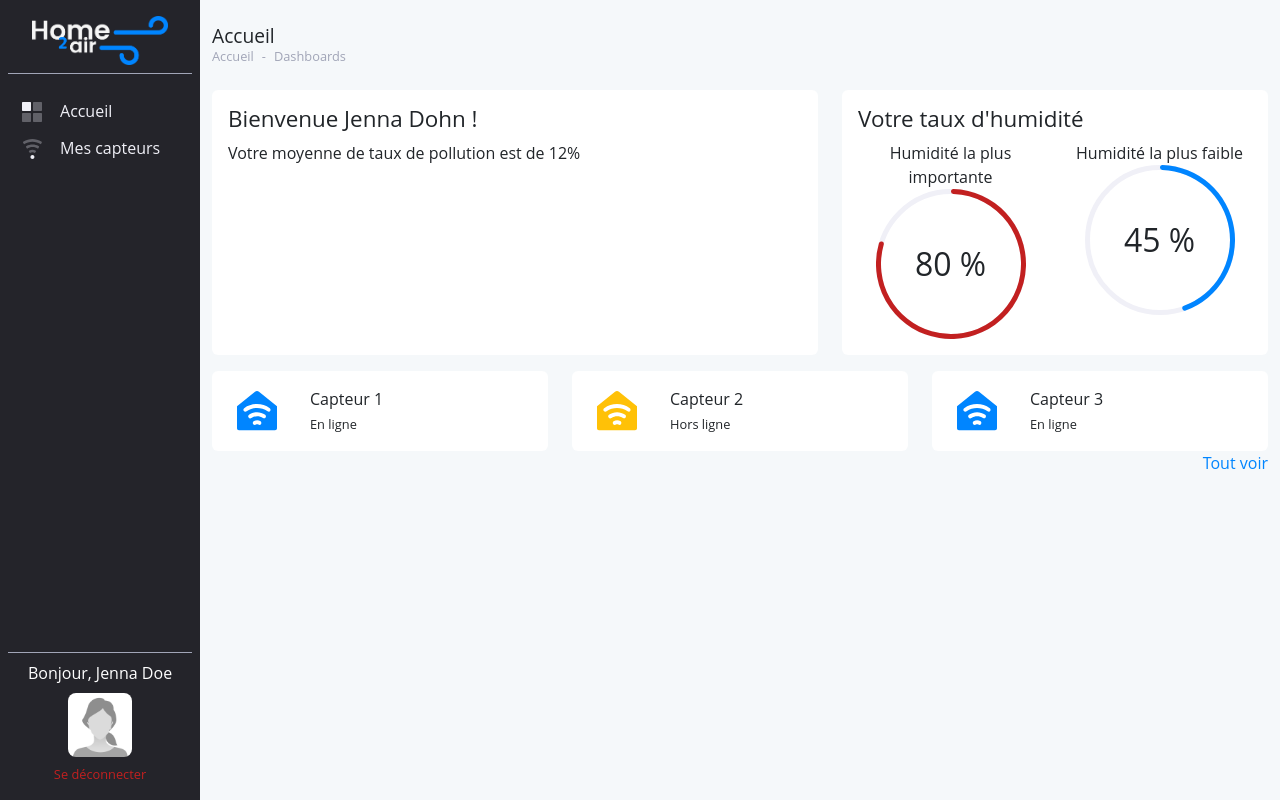
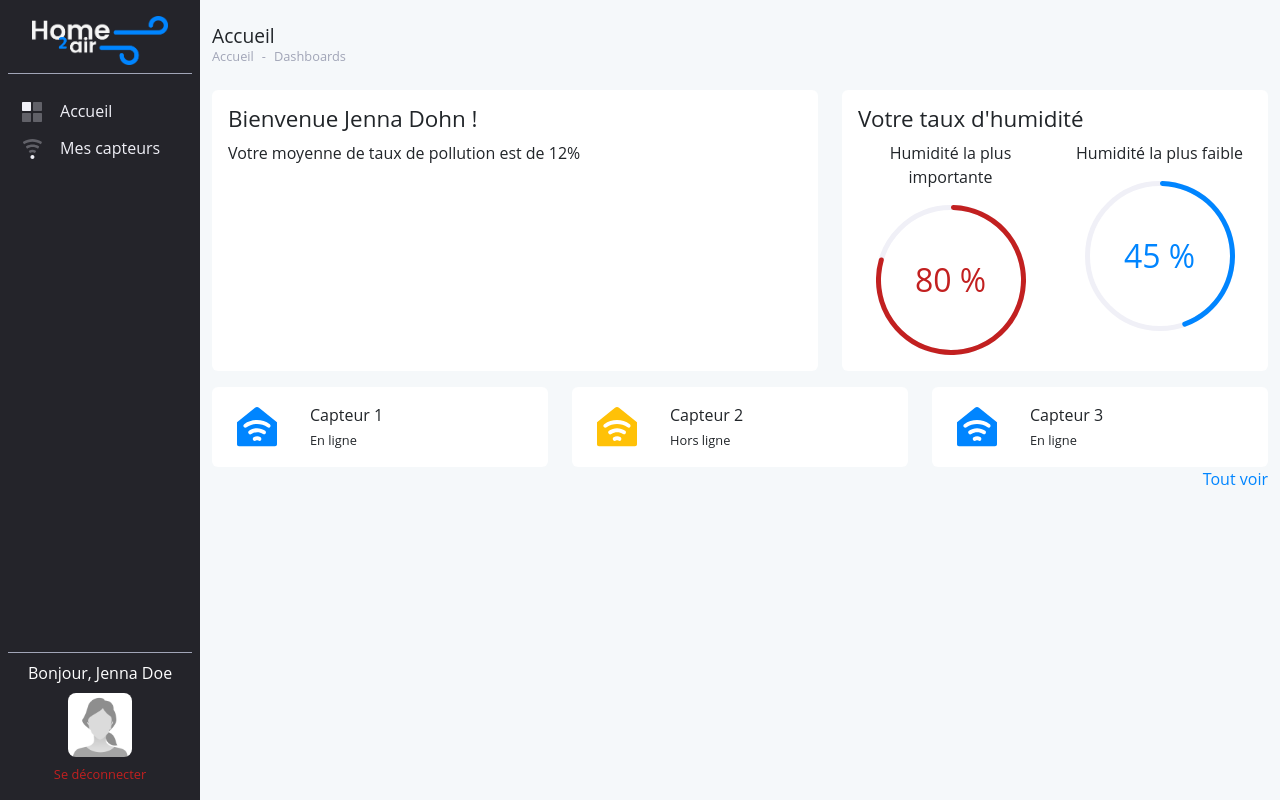
Before and after one commit to guillaume-bgr/HomeToAirDesktop, a React (Vite) app in the folder src/renderer/: page / in a window 1280 px wide. Built offline with nearby package versions, Linux system fonts and the light colour scheme.

Commit message:
Changement positionnement et couleur texte PercentageWidget

```diff
--- a/src/renderer/src/components/widgets/PercentageWidget.jsx
+++ b/src/renderer/src/components/widgets/PercentageWidget.jsx
@@ -43,7 +43,7 @@ function PercentageWidget (props) {
             }} />
             <div className="fakeCircle"></div>
             <div className="percentage">
-                <span className="mb-0">{props.percentage} %</span>
+                <span className="mb-0" style={{color: props.color}}>{props.percentage} %</span>
             </div>
         </div>
     )
--- a/src/renderer/src/pages/Home.jsx
+++ b/src/renderer/src/pages/Home.jsx
@@ -51,11 +51,11 @@ function Home() {
                     <Card title="Votre taux d'humidité">
                         <div className="row">
                             <div className="col-6 d-flex flex-column align-items-center">
-                                <p className="text-center">Humidité la plus importante</p>
+                                <p className="text-center mb-3">Humidité la plus importante</p>
                                 <PercentageWidget color={"#c22020"} percentage={80} />
                             </div>
                             <div className="col-6 d-flex flex-column align-items-center">
-                                <p className="text-center">Humidité la plus faible</p>
+                                <p className="text-center mb-3">Humidité la plus faible</p>
                                 <PercentageWidget color={"#0085FF"} percentage={45}  />
                             </div>
                         </div>
```
